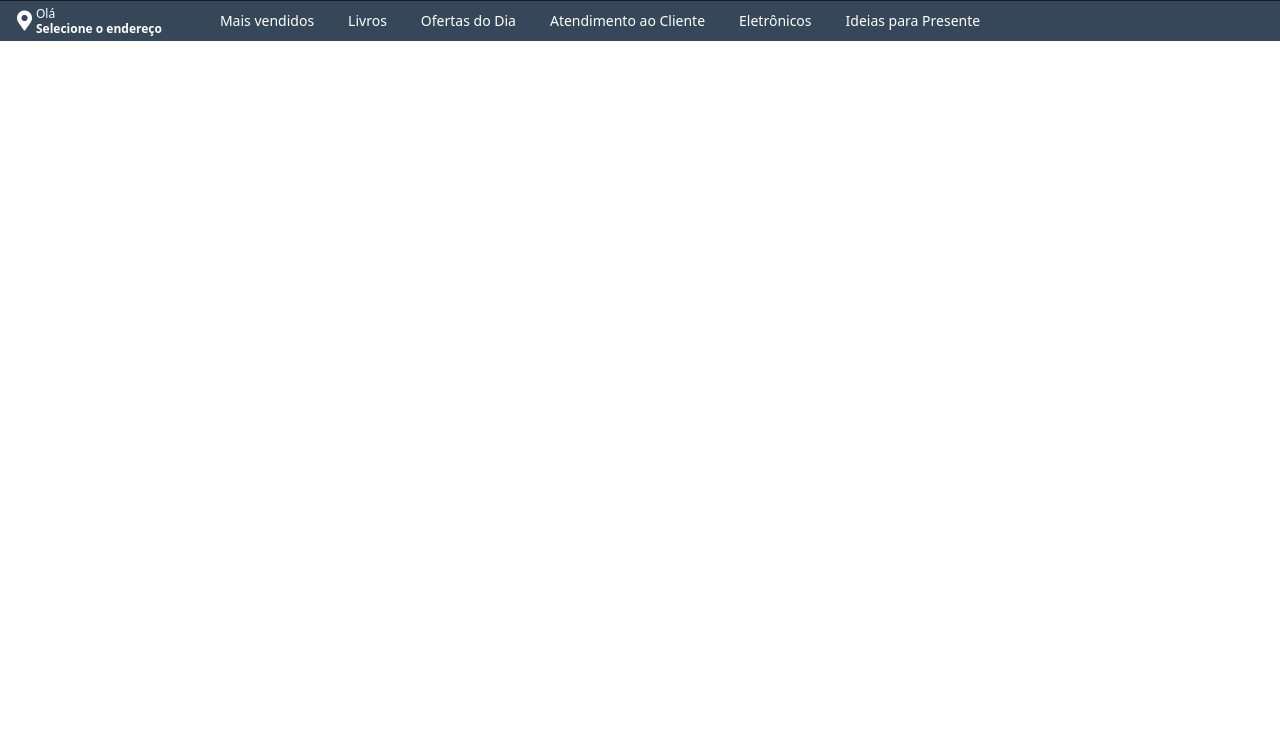
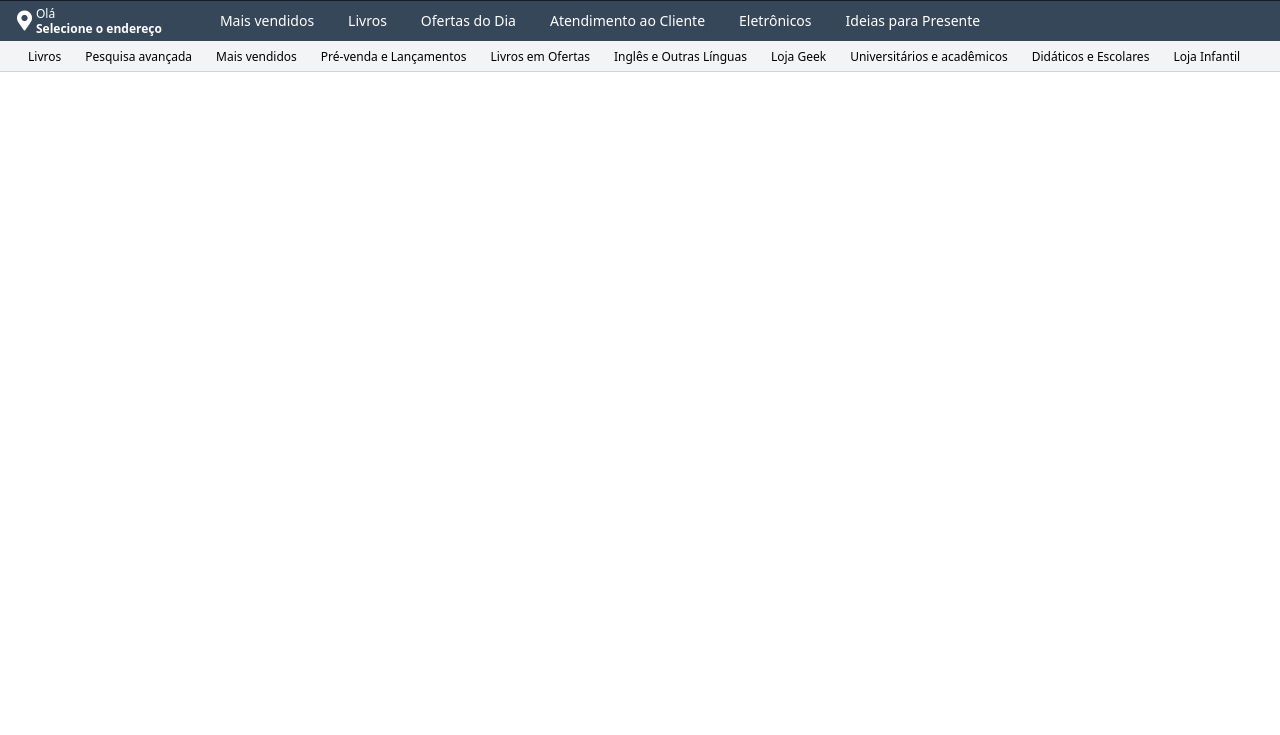
Before and after one commit to alexandrerogeriosn93/project-tailwindcss-clone-amazon, a website: page src/index.html in a window 1280 px wide. Shown: the part 65-800 px from the top of the page. Drawn offline with Linux system fonts and the light colour scheme.

Commit message:
feat: add bottom navbar

```diff
--- a/src/index.html
+++ b/src/index.html
@@ -122,7 +122,45 @@
             </nav>
           </div>
         </div>
-        <div></div>
+        <div
+          class="flex border-b border-gray-300 bg-gray-100 px-4 pt-1 text-xs text-black"
+        >
+          <a href="#" class="block py-2 font-bold md:hidden">
+            <i class="fas fa-chevron-left"></i> Todos os departamentos
+          </a>
+          <ul class="hidden md:flex">
+            <li class="item-nav-bottom">
+              <a href="#">Livros</a>
+            </li>
+            <li class="item-nav-bottom">
+              <a href="#">Pesquisa avançada</a>
+            </li>
+            <li class="item-nav-bottom">
+              <a href="#">Mais vendidos</a>
+            </li>
+            <li class="item-nav-bottom">
+              <a href="#">Pré-venda e Lançamentos</a>
+            </li>
+            <li class="item-nav-bottom">
+              <a href="#">Livros em Ofertas</a>
+            </li>
+            <li class="item-nav-bottom">
+              <a href="#">Inglês e Outras Línguas</a>
+            </li>
+            <li class="item-nav-bottom">
+              <a href="#">Loja Geek</a>
+            </li>
+            <li class="item-nav-bottom">
+              <a href="#">Universitários e acadêmicos</a>
+            </li>
+            <li class="item-nav-bottom">
+              <a href="#">Didáticos e Escolares</a>
+            </li>
+            <li class="item-nav-bottom">
+              <a href="#">Loja Infantil</a>
+            </li>
+          </ul>
+        </div>
       </div>
     </header>
   </body>
--- a/styles.css
+++ b/styles.css
@@ -20,6 +20,14 @@
   @apply border-white;
 }
 
+.item-nav-bottom {
+  @apply border-b-2 border-transparent px-3 py-1;
+}
+
+.item-nav-bottom:hover {
+  @apply border-orange-650 text-orange-650;
+}
+
 @screen md {
   .address-container {
     @apply py-0;
```
Also changed, not shown: src/assets/css/styles.css.
